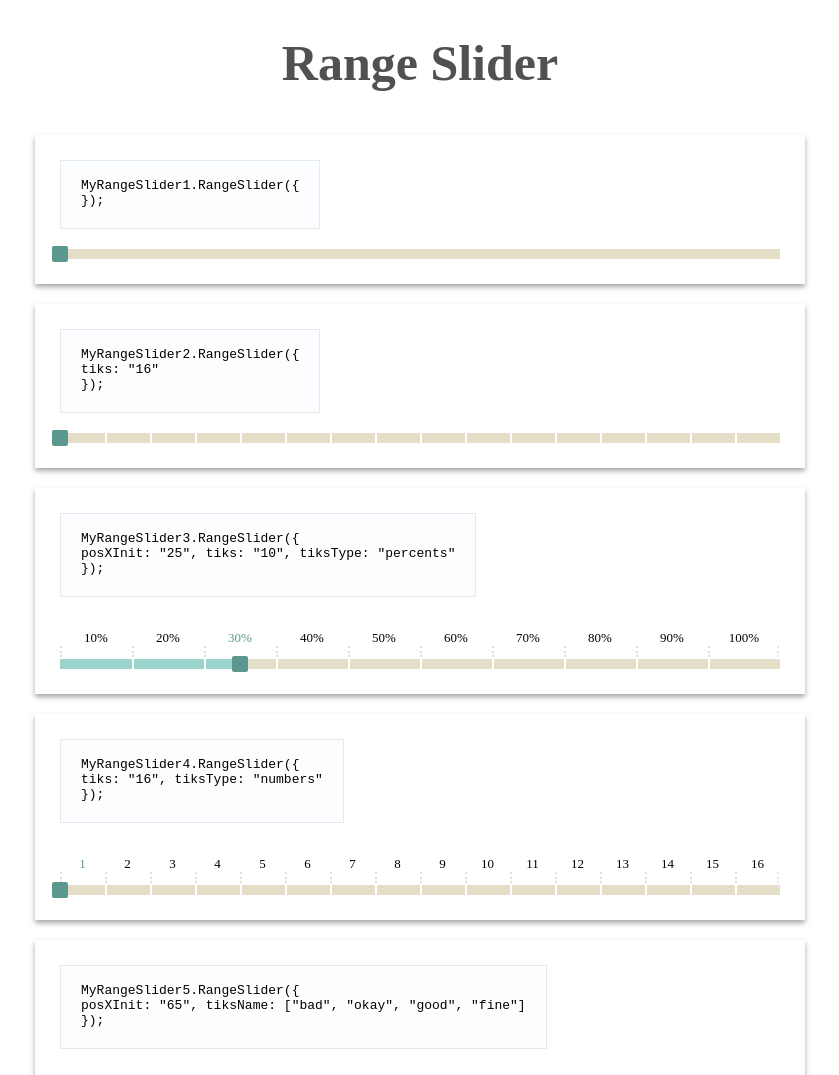
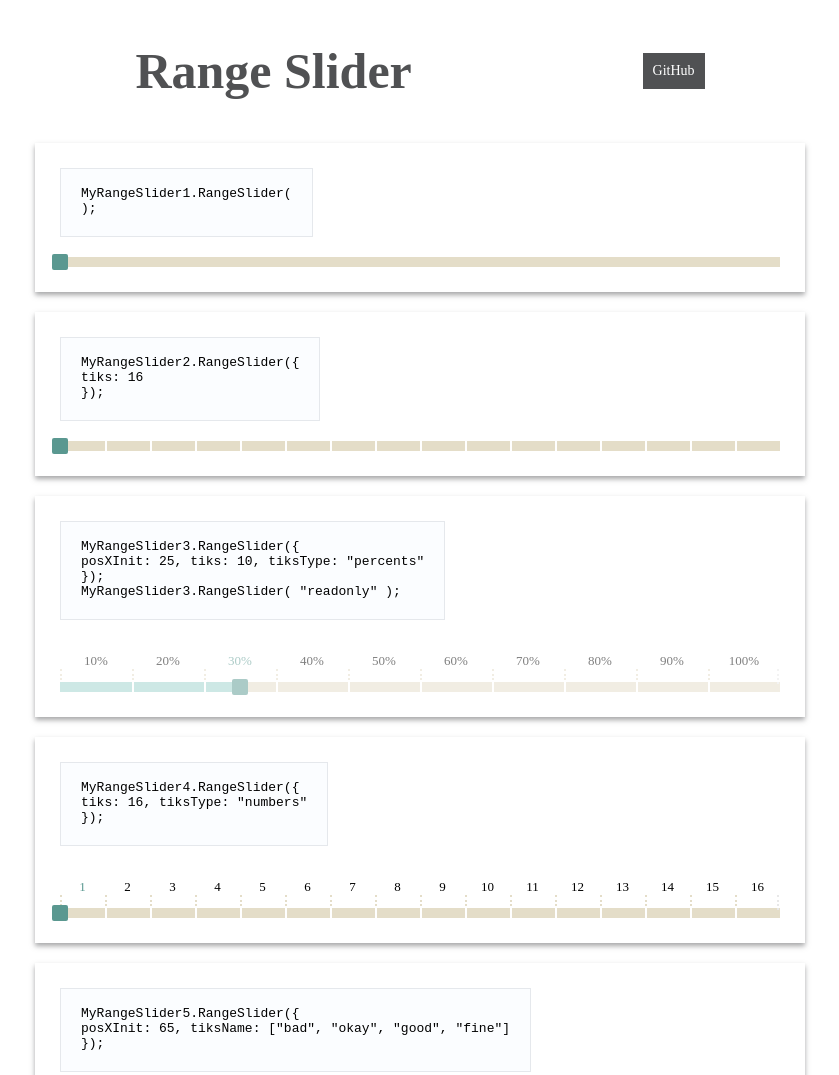
Before and after one commit to Val-alt/range.slider, a website: page demo_src/index.html in a window 1280 px wide. Shown: the top 1075 px of the page, without its empty margins (220-1059 px from the left). Drawn offline with Linux system fonts and the light colour scheme; files that its build step writes are made by us from their sources.

Commit message:
version 0.2
added new options: minMaxStep, "disable", "enable", "destroy", "readonly".
added hidden input.
added click on the strip.

```diff
--- a/demo/assets/scripts/myscripts.min.js
+++ b/demo/assets/scripts/myscripts.min.js
@@ -1 +1 @@
-var MyRangeSlider1=document.getElementById("MyRangeSlider1");MyRangeSlider1.RangeSlider({});var MyRangeSlider2=document.getElementById("MyRangeSlider2");MyRangeSlider2.RangeSlider({tiks:"16"});var MyRangeSlider3=document.getElementById("MyRangeSlider3");MyRangeSlider3.RangeSlider({posXInit:"25",tiks:"10",tiksType:"percents"});var MyRangeSlider4=document.getElementById("MyRangeSlider4");MyRangeSlider4.RangeSlider({tiks:"16",tiksType:"numbers"});var MyRangeSlider5=document.getElementById("MyRangeSlider5");MyRangeSlider5.RangeSlider({posXInit:"65",tiksName:["bad","okay","good","fine"]});var MyRangeSlider6=document.getElementById("MyRangeSlider6");MyRangeSlider6.RangeSlider({tiks:4,tiksName:["bad","okay","good","fine"]});
+var MyRangeSlider1=document.getElementById("MyRangeSlider1");MyRangeSlider1.RangeSlider({});var MyRangeSlider2=document.getElementById("MyRangeSlider2");MyRangeSlider2.RangeSlider({tiks:16});var MyRangeSlider3=document.getElementById("MyRangeSlider3");MyRangeSlider3.RangeSlider({posXInit:25,tiks:10,tiksType:"percents"}),MyRangeSlider3.RangeSlider("readonly");var MyRangeSlider4=document.getElementById("MyRangeSlider4");MyRangeSlider4.RangeSlider({tiks:16,tiksType:"numbers"});var MyRangeSlider5=document.getElementById("MyRangeSlider5");MyRangeSlider5.RangeSlider({posXInit:65,tiksName:["bad","okay","good","fine"]});var MyRangeSlider6=document.getElementById("MyRangeSlider6");MyRangeSlider6.RangeSlider({minMaxStep:[20,70,10]});
--- a/demo/assets/styles/mystyles.min.css
+++ b/demo/assets/styles/mystyles.min.css
@@ -1 +1 @@
-h1{color:#505153;text-align:center;font-size:50px}.flex{display:flex;flex-wrap:wrap;margin:0 auto;max-width:800px;justify-content:space-around}.flex__item{flex:0 0 90%;margin:10px;padding:25px;background-color:#fff;box-shadow:0 3px 5px rgba(80,81,83,.5)}code{display:inline-block;max-width:80%;padding:17px 20px 20px;border:1px solid #e5e8ec;background:#fbfdff;margin-bottom:20px}
+h1{color:#505153;text-align:center;font-size:50px}.flex{display:flex;flex-wrap:wrap;margin:0 auto;max-width:800px;justify-content:space-around;align-items:center}.flex__item{flex:0 0 90%;margin:10px;padding:25px;background-color:#fff;box-shadow:0 3px 5px rgba(80,81,83,.5)}code{max-width:80%;padding:17px 20px 20px;border:1px solid #e5e8ec;background:#fbfdff;margin-bottom:20px}a,code{display:inline-block}a{background-color:#505153;color:#fff;text-decoration:none;font-size:14px;padding:10px}
--- a/demo_src/index.html
+++ b/demo_src/index.html
@@ -8,45 +8,47 @@
     <link rel="stylesheet" href="assets/styles/mystyles.min.css" />
   </head>
   <body>
-    <h1>
-      Range Slider
-    </h1>
     <div class="flex">
+      <h1>
+        Range Slider
+      </h1>
+      <a href="https://github.com/Val-alt/range.slider" target="_blank">GitHub</a>
       <div class="flex__item">
-        <code>MyRangeSlider1.RangeSlider({ <br>});
+        <code>MyRangeSlider1.RangeSlider( <br>);
         </code>
         <div id="MyRangeSlider1"></div>
       </div>
       <div class="flex__item">
-        <code>MyRangeSlider2.RangeSlider({ <br> tiks: "16" <br> });
+        <code>MyRangeSlider2.RangeSlider({ <br> tiks: 16 <br> });
         </code>
         <div id="MyRangeSlider2"></div>
       </div>
       <div class="flex__item">
         <code
-          >MyRangeSlider3.RangeSlider({  <br> posXInit: "25", tiks: "10", tiksType:
-          "percents"  <br> });</code
+          >MyRangeSlider3.RangeSlider({  <br> posXInit: 25, tiks: 10, tiksType:
+          "percents"  <br> });
+          <br>
+          MyRangeSlider3.RangeSlider( "readonly" );</code
         >
         <div id="MyRangeSlider3"></div>
       </div>
       <div class="flex__item">
         <code
-          >MyRangeSlider4.RangeSlider({  <br> tiks: "16", tiksType: "numbers" <br>
+          >MyRangeSlider4.RangeSlider({  <br> tiks: 16, tiksType: "numbers" <br>
           });</code
         >
         <div id="MyRangeSlider4"></div>
       </div>
       <div class="flex__item">
         <code
-          >MyRangeSlider5.RangeSlider({ <br> posXInit: "65", tiksName: ["bad",
+          >MyRangeSlider5.RangeSlider({ <br> posXInit: 65, tiksName: ["bad",
           "okay", "good", "fine"] <br> });</code
         >
         <div id="MyRangeSlider5"></div>
       </div>
       <div class="flex__item">
         <code
-          >MyRangeSlider6.RangeSlider({ <br> tiks: 4, tiksName: ["bad", "okay",
-          "good", "fine"] <br> });</code
+          >MyRangeSlider6.RangeSlider({ <br> minMaxStepTiks: [20, 100, 10] <br> });</code
         >
         <div id="MyRangeSlider6"></div>
       </div>
--- a/demo_src/sass/app.scss
+++ b/demo_src/sass/app.scss
@@ -10,6 +10,7 @@ h1 {
   margin: 0 auto;
   max-width: 800px;
   justify-content: space-around;
+  align-items: center;
 }
 
 .flex__item {
@@ -28,3 +29,12 @@ code {
   background: #fbfdff;
   margin-bottom: 20px;
 }
+
+a {
+  background-color: #505153;
+  color: white;
+  text-decoration: none;
+  font-size: 14px;
+  display: inline-block;
+  padding: 10px;
+}
--- a/demo_src/scripts/script.js
+++ b/demo_src/scripts/script.js
@@ -3,30 +3,30 @@ MyRangeSlider1.RangeSlider({});
 
 var MyRangeSlider2 = document.getElementById("MyRangeSlider2");
 MyRangeSlider2.RangeSlider({
-  tiks: "16"
+  tiks: 16
 });
 
 var MyRangeSlider3 = document.getElementById("MyRangeSlider3");
 MyRangeSlider3.RangeSlider({
-  posXInit: "25",
-  tiks: "10",
+  posXInit: 25,
+  tiks: 10,
   tiksType: "percents"
 });
+MyRangeSlider3.RangeSlider("readonly");
 
 var MyRangeSlider4 = document.getElementById("MyRangeSlider4");
 MyRangeSlider4.RangeSlider({
-  tiks: "16",
+  tiks: 16,
   tiksType: "numbers"
 });
 
 var MyRangeSlider5 = document.getElementById("MyRangeSlider5");
 MyRangeSlider5.RangeSlider({
-  posXInit: "65",
+  posXInit: 65,
   tiksName: ["bad", "okay", "good", "fine"]
 });
 
 var MyRangeSlider6 = document.getElementById("MyRangeSlider6");
 MyRangeSlider6.RangeSlider({
-  tiks: 4,
-  tiksName: ["bad", "okay", "good", "fine"]
+  minMaxStep: [20, 70, 10]
 });
--- a/package.json
+++ b/package.json
@@ -1,6 +1,6 @@
 {
   "name": "range.slider",
-  "version": "0.1.0",
+  "version": "0.2.0",
   "description": "",
   "main": "./dist/range.slider.js",
   "scripts": {
--- a/src/sass/app.scss
+++ b/src/sass/app.scss
@@ -49,11 +49,19 @@
   // }
 }
 
+.range-slider input {
+  visibility: hidden;
+  height: 0;
+  width: 0;
+  position: absolute;
+}
+
 .range-slider__band {
   width: 100%;
   height: 10px;
   background-color: #e4ddc8;
   z-index: 1;
+  cursor: pointer;
 }
 
 .range-slider__band--color {
@@ -64,6 +72,7 @@
   bottom: 0px;
   width: 0%;
   transition: 0s !important;
+  cursor: pointer;
 }
 
 .range-slider__handle {
@@ -84,6 +93,7 @@
   width: 100%;
   height: 10px;
   bottom: 0;
+  cursor: pointer;
 }
 
 .range-slider__tiks div {
@@ -102,3 +112,8 @@
 .range-slider__tiks div:nth-child(3) {
   left: 40%;
 }
+
+.readonly {
+  pointer-events: none;
+  opacity: 0.5;
+}
--- a/src/scripts/RangeSlider.js
+++ b/src/scripts/RangeSlider.js
@@ -1,10 +1,25 @@
-Object.prototype.RangeSlider = function({
-  posXInit,
-  tiks,
-  tiksName,
-  tiksType
-}) {
+Object.prototype.RangeSlider = function(parameters) {
   let sliderElem = this;
+
+  if (parameters === "disable") {
+    return (sliderElem.style.display = "none");
+  }
+  if (parameters === "enable") {
+    sliderElem.classList.remove("readonly");
+    return (sliderElem.style.display = "block");
+  }
+  if (parameters === "destroy") {
+    return sliderElem.remove();
+  }
+  if (parameters === "readonly") {
+    return sliderElem.classList.add("readonly");
+  }
+
+  let posXInit = parameters.posXInit;
+  let tiks = parameters.tiks;
+  let minMaxStep = parameters.minMaxStep;
+  let tiksName = parameters.tiksName;
+  let tiksType = parameters.tiksType;
 
   let tickDistance = 100 / tiks;
 
@@ -12,7 +27,7 @@ Object.prototype.RangeSlider = function({
     tiks !== undefined &&
     (tiksName == undefined || tiksName.length == tiks)
   ) {
-    let sliderTiks = document.createElement("div");
+    var sliderTiks = document.createElement("div");
     sliderTiks.setAttribute("class", "range-slider__tiks");
     sliderElem.appendChild(sliderTiks);
 
@@ -25,7 +40,11 @@ Object.prototype.RangeSlider = function({
     }
   }
 
-  if (tiksName !== undefined || tiksType !== undefined) {
+  if (
+    tiksName !== undefined ||
+    tiksType !== undefined ||
+    minMaxStep !== undefined
+  ) {
     if (tiksName == undefined) {
       tiksName = [];
 
@@ -38,6 +57,21 @@ Object.prototype.RangeSlider = function({
       if (tiksType === "percents") {
         for (let i = 0; i < tiks; i++) {
           tiksName[i] = `${tickDistance * (i + 1)}%`;
+        }
+      }
+
+      if (minMaxStep !== undefined) {
+        let min = minMaxStep[0];
+        let max = minMaxStep[1];
+        let step = minMaxStep[2];
+        if (min <= max && step >= 0) {
+          if (step === 0) {
+            step = 1;
+          }
+          tiksName[0] = min;
+          for (let i = 1; i <= (max - min) / step; i++) {
+            tiksName[i] = tiksName[i - 1] + step;
+          }
         }
       }
     }
@@ -72,6 +106,7 @@ Object.prototype.RangeSlider = function({
   let sliderTrack = document.createElement("div");
   let sliderBand = document.createElement("div");
   let sliderBandColor = document.createElement("div");
+  let sliderInput = document.createElement("input");
 
   sliderHandle.setAttribute("class", "range-slider__handle");
   sliderBand.setAttribute("class", "range-slider__band");
@@ -79,11 +114,14 @@ Object.prototype.RangeSlider = function({
     "class",
     "range-slider__band range-slider__band--color"
   );
+  sliderInput.setAttribute("type", "text");
+  sliderInput.setAttribute("name", "sliderInput");
 
   sliderElem.appendChild(sliderBand);
   sliderElem.appendChild(sliderBandColor);
   sliderElem.appendChild(sliderTrack);
   sliderTrack.appendChild(sliderHandle);
+  sliderElem.appendChild(sliderInput);
 
   let sliderBandPageX = sliderElem.getBoundingClientRect().left;
   let posX;
@@ -141,6 +179,7 @@ Object.prototype.RangeSlider = function({
     let posPers = `${Math.round((HandlePosX / sliderTrackWidth) * 100)}%`;
     sliderHandle.style.left = posPers;
     sliderBandColor.style.width = posPers;
+    sliderInput.value = posPers;
 
     if (sliderOptions !== undefined) {
       for (let i = 0; i < sliderOptions.children.length; i++) {
@@ -152,6 +191,10 @@ Object.prototype.RangeSlider = function({
             sliderOptions.children[i].classList.remove("active");
           }
           sliderOptions.children[i].classList.add("active");
+
+          if (tiksType !== "percents") {
+            sliderInput.value = sliderOptions.children[i].textContent;
+          }
         }
       }
     }
@@ -169,6 +212,22 @@ Object.prototype.RangeSlider = function({
     };
   };
 
+  sliderBand.onclick = e => clickOnBand(e);
+  sliderBandColor.onclick = e => clickOnBand(e);
+  if (sliderTiks !== undefined) {
+    sliderTiks.onclick = e => clickOnBand(e);
+  }
+
+  function clickOnBand(e) {
+    let posXClick;
+    if (e.clientX) {
+      posXClick = e.clientX;
+    } else if (e.targetTouches) {
+      posXClick = e.targetTouches[0].clientX;
+    }
+    sliderHandlePosX(posXClick);
+  }
+
   sliderHandle.ondragstart = function() {
     return false;
   };
@@ -176,6 +235,7 @@ Object.prototype.RangeSlider = function({
   function posXInitHandle(posXInit) {
     sliderHandle.style.left = `${posXInit}%`;
     sliderBandColor.style.width = `${posXInit}%`;
+    sliderInput.value = `${posXInit}%`;
 
     for (let i = 0; i < sliderOptions.children.length; i++) {
       if (
@@ -186,6 +246,7 @@ Object.prototype.RangeSlider = function({
           sliderOptions.children[i].classList.remove("active");
         }
         sliderOptions.children[i].classList.add("active");
+        sliderInput.value = sliderOptions.children[i].textContent;
       }
     }
   }
```
Also changed, not shown: demo/index.html (+13 -11 lines), README.md, demo/assets/scripts/range.slider.min.js, demo/assets/styles/range.slider.min.css, dist/range.slider.css, dist/range.slider.js, dist/range.slider.min.css, dist/range.slider.min.js, 1 other file.
